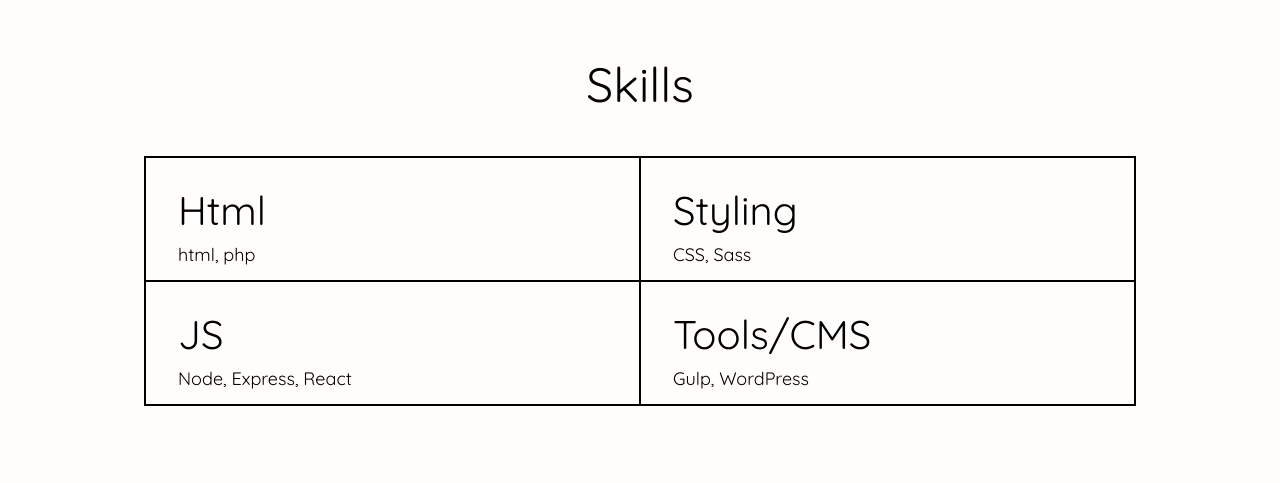
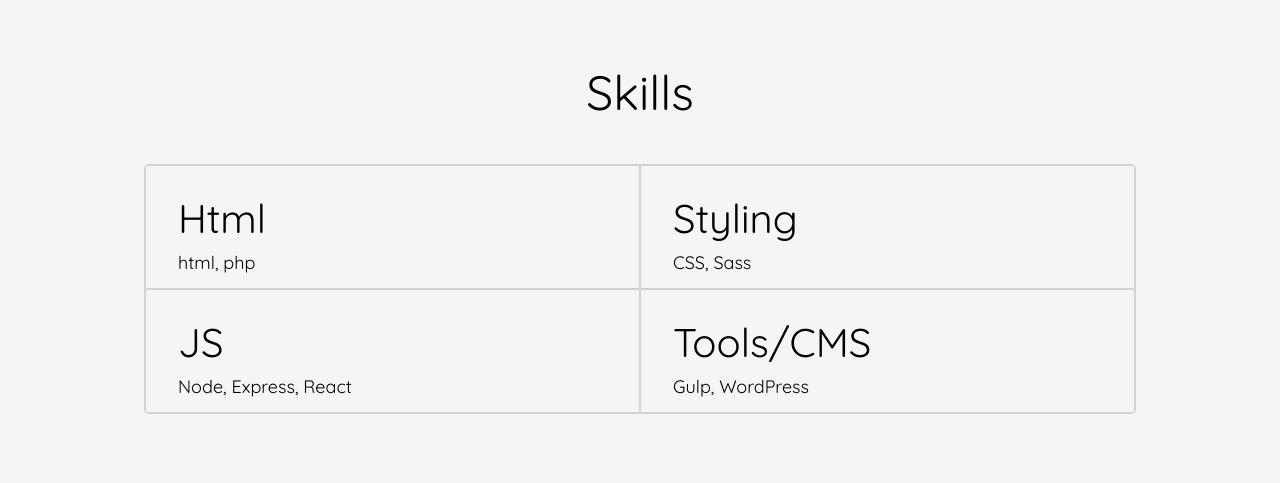
Before and after one commit to fyeung21/fiona-port2, a website: page index.html in a window 1280 px wide. Shown: the part 2021-2504 px from the top of the page. Drawn offline with nearby package versions, Linux system fonts and the light colour scheme; files that its build step writes are made by us from their sources; a web font is replaced by a local one.

Commit message:
theme style changes

```diff
--- a/sass/_footer.scss
+++ b/sass/_footer.scss
@@ -1,6 +1,7 @@
 footer {
   background-color: $color__footer-background;
   margin: 0 5rem;
+  border-radius: 5px;
   .contact {
     display: flex;
     justify-content: space-between;
@@ -8,10 +9,10 @@
     margin: 0 auto;
     padding: 3rem 0;
     h1 {
-        margin:1rem 0;
+      margin: 1rem 0;
     }
     h2 {
-        margin:1rem 0;
+      margin: 1rem 0;
     }
     ul {
       li {
--- a/sass/_portfolio.scss
+++ b/sass/_portfolio.scss
@@ -37,6 +37,8 @@
     margin-top: 5rem;
     .projects-item {
       max-width: 100%;
+      border: 2px solid $color__site-border;
+      border-radius: 5px;
 
       .card-img {
         display: block;
@@ -44,6 +46,7 @@
         background-size: cover;
         background-position: center;
         background-repeat: no-repeat;
+        overflow: hidden;
         // &:hover {
         //   background: linear-gradient(rgba(0, 0, 0, 0.2), rgba(0, 0, 0, 0.2));
         // }
@@ -56,11 +59,10 @@
         &:hover p {
           display: block;
           position: absolute;
-          border: 2px solid #000;
-          background-color: #000;
+          background-color: $color__site-border;
           padding: 5px 10px;
           text-transform: capitalize;
-          color: #fff;
+          color: $color__text-main;
           bottom: 0;
         }
         .right-side {
@@ -123,13 +125,14 @@
     display: grid;
     grid-template-columns: repeat(2, 1fr);
     margin: 3rem 4rem;
-    border: 1px solid;
+    border: 1px solid $color__site-border;
+    border-radius: 5px;
     h2 {
       color: $color__text-main;
       margin: 1rem 0;
     }
     .skill-item {
-      border: 1px solid;
+      border: 1px solid $color__site-border;
       padding: 1rem 2rem;
     }
   }
--- a/sass/_variables.scss
+++ b/sass/_variables.scss
@@ -1,20 +1,18 @@
 // Colour
 
-$color__site-background: #fffefd;
-$color__header-background:$color__site-background;
-$color__footer-background:lightgrey;
-//fffefd warmer palest white
+$color__site-background: #f5f5f5;
+$color__site-border: lightgrey;
+$color__header-background: $color__site-background;
+$color__footer-background: lightgrey;
 //d8dae2 pale grey
 //f8fafc palest cool white
 
-
-$color__text-main:black;
-$color__text-accent:#fff;
-$color__text-heading:#000;
-$color__text-heading-accent:teal;
-$color__tag-background:$color__text-heading-accent;
-//80bbc5 teal
-//99c8d0 lighter teal
+$color__text-main: #000;
+$color__text-accent: #fff;
+$color__text-heading: #000;
+$color__text-heading-accent: #8fbac6;
+$color__tag-background: $color__text-heading-accent;
+//b4acc8 slate purple
 
 // Fonts
 
```
Also changed, not shown: build/css/style.min.css, 1 other file.
